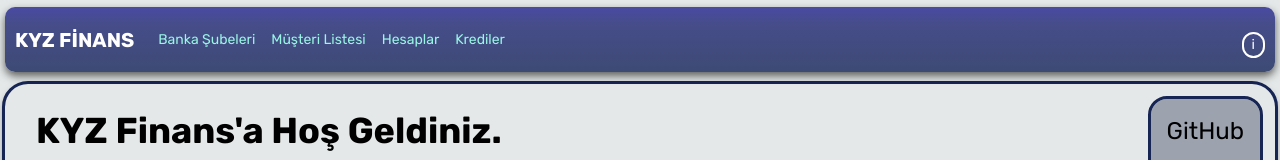
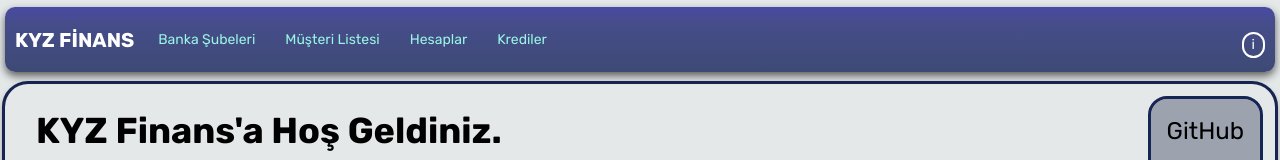
Before and after one commit to emirkyz/Banka-Bilgi-Sistemi, a Vue app in the folder finansfrontend/: page / in a window 1280 px wide. Shown: the top 160 px of the page. Built offline with nearby package versions, Linux system fonts and the light colour scheme.

Commit message:
-Table page and count values not being reset after closing and re-opening the list view fixed. This caused the bug that you would be able to view extra page which returned 0 data.

```diff
--- a/finansfrontend/src/assets/main.css
+++ b/finansfrontend/src/assets/main.css
@@ -27,7 +27,7 @@ body {
 .kapsayici {
     display: grid;
     grid-template-columns: 12rem 0.5fr 1fr 1fr;
-    grid-template-rows: 0.05fr 1.5fr 1fr 1fr 4rem;
+    grid-template-rows: 0.4fr 1.5fr 1fr 1fr 4rem;
     grid-template-areas:
     "navbar navbar navbar navbar"
     "middle middle middle middle"
--- a/finansfrontend/src/components/nav_bar_component.vue
+++ b/finansfrontend/src/components/nav_bar_component.vue
@@ -11,10 +11,10 @@
         </a>
       </div>
       <div
-          id="test"
+
           class="w-full block flex-grow sm:flex sm:items-center sm:w-auto"
       >
-        <div class="text-sm sm:flex-grow">
+        <div id="test" class="text-sm sm:flex-grow">
           <router-link to="/sube"
                        class="hover:bg-gray-800 block mt-4 sm:inline-block sm:mt-0 text-teal-200 hover:text-white mr-4 hover:bg-transparent"
           >
@@ -54,13 +54,21 @@
 <style scoped>
 .link-active,
 .link-active:hover{
-  padding: 5px;
+
+  padding: 10px 10px;
   align-items: center;
-  border-radius: 8px;
-  background-color: #5b5b5b;
+  border-radius: 15px;
+  background-color: #804949;
   color: white !important;
 }
 .link-active #title{
   color: #d01b1b !important;
 }
+#test{
+  display: flex;
+  justify-content: flex-start;
+  gap: 14px;
+  align-items: center;
+}
+
 </style>
--- a/finansfrontend/src/components/veri/Kredi/kredi_content_component.vue
+++ b/finansfrontend/src/components/veri/Kredi/kredi_content_component.vue
@@ -5,7 +5,8 @@ import {useLoadingState} from "@/stores/loading_state";
 const kredi_store = useKrediStore();
 const loading = useLoadingState()
 
-kredi_store.yukle()
+kredi_store.init()
+
 kredi_store.get_all_kredi()
 </script>
 
--- a/finansfrontend/src/components/veri/Sube/sube_content_component.vue
+++ b/finansfrontend/src/components/veri/Sube/sube_content_component.vue
@@ -5,7 +5,7 @@ import {useSubeStore} from "@/stores/subestore";
 const sube_store = useSubeStore()
 const loading = useLoadingState()
 
-sube_store.yukle()
+sube_store.init()
 sube_store.get_all_kredi()
 </script>
 
--- a/finansfrontend/src/stores/kredistore.js
+++ b/finansfrontend/src/stores/kredistore.js
@@ -15,6 +15,12 @@ export const useKrediStore = defineStore('kredi',
             at_end: false,
         }),
         actions: {
+            init() {
+                this.sayfa = 0;
+                this.ade = 10;
+                this.at_end = false;
+                this.yukle();
+            },
             yukle(sayfa = 0, siralama = this.id_order) {
                 const loading = useLoadingState();
                 loading.yuklemeyeBasla();
--- a/finansfrontend/src/stores/subestore.js
+++ b/finansfrontend/src/stores/subestore.js
@@ -4,7 +4,6 @@ import {useLoadingState} from "@/stores/loading_state";
 
 export const useSubeStore = defineStore('sube',
     {
-
         state: () => ({
             subeler: [],
             selectedSube: null,
@@ -15,6 +14,12 @@ export const useSubeStore = defineStore('sube',
             at_end: false,
         }),
         actions: {
+            init() {
+                this.sayfa = 0;
+                this.ade = 10;
+                this.at_end = false;
+                this.yukle();
+            },
             yukle(sayfa = 0, siralama = this.id_order) {
                 const loading = useLoadingState();
                 loading.yuklemeyeBasla();
```
